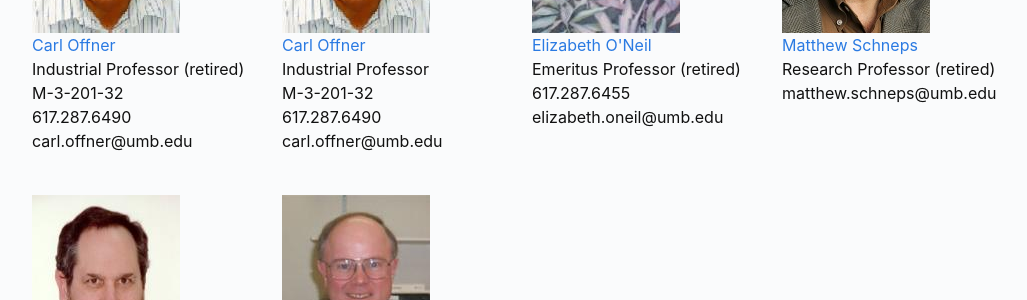
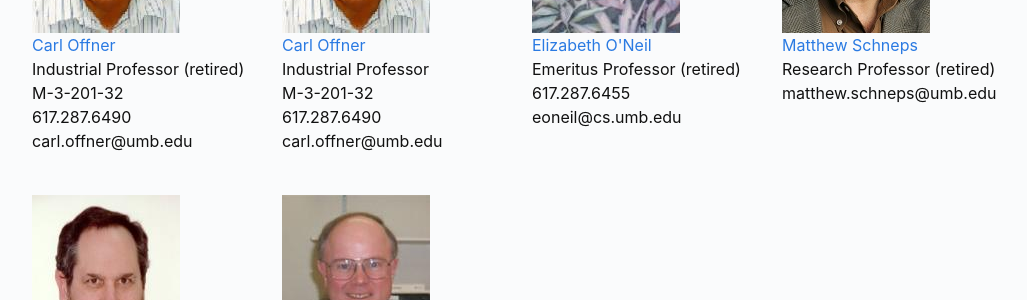
Before and after one commit to umbcs/umbcs.github.io, a Jekyll site: the page built from WEB/people/faculty.markdown, in a window 1280 px wide and 900 px high, scrolled down 3646 px. Shown: the part 153-453 px from the top of the window, without its empty margins (38-1065 px from the left). Built offline with Jekyll 4.4.1, drawn with Linux system fonts in a browser that asks for light colours.

Commit message:
Update faculty.markdown

```diff
--- a/WEB/people/faculty.markdown
+++ b/WEB/people/faculty.markdown
@@ -291,7 +291,7 @@ permalink: "/faculty"
     <a href="http://www.cs.umb.edu/~eoneil" target=_blank>Elizabeth O'Neil</a><br>
     Emeritus Professor (retired)<br>
     617.287.6455<br>
-    elizabeth.oneil@umb.edu<br>
+    eoneil@cs.umb.edu<br>
     <br>
   </div>
   <div class="person">
```
